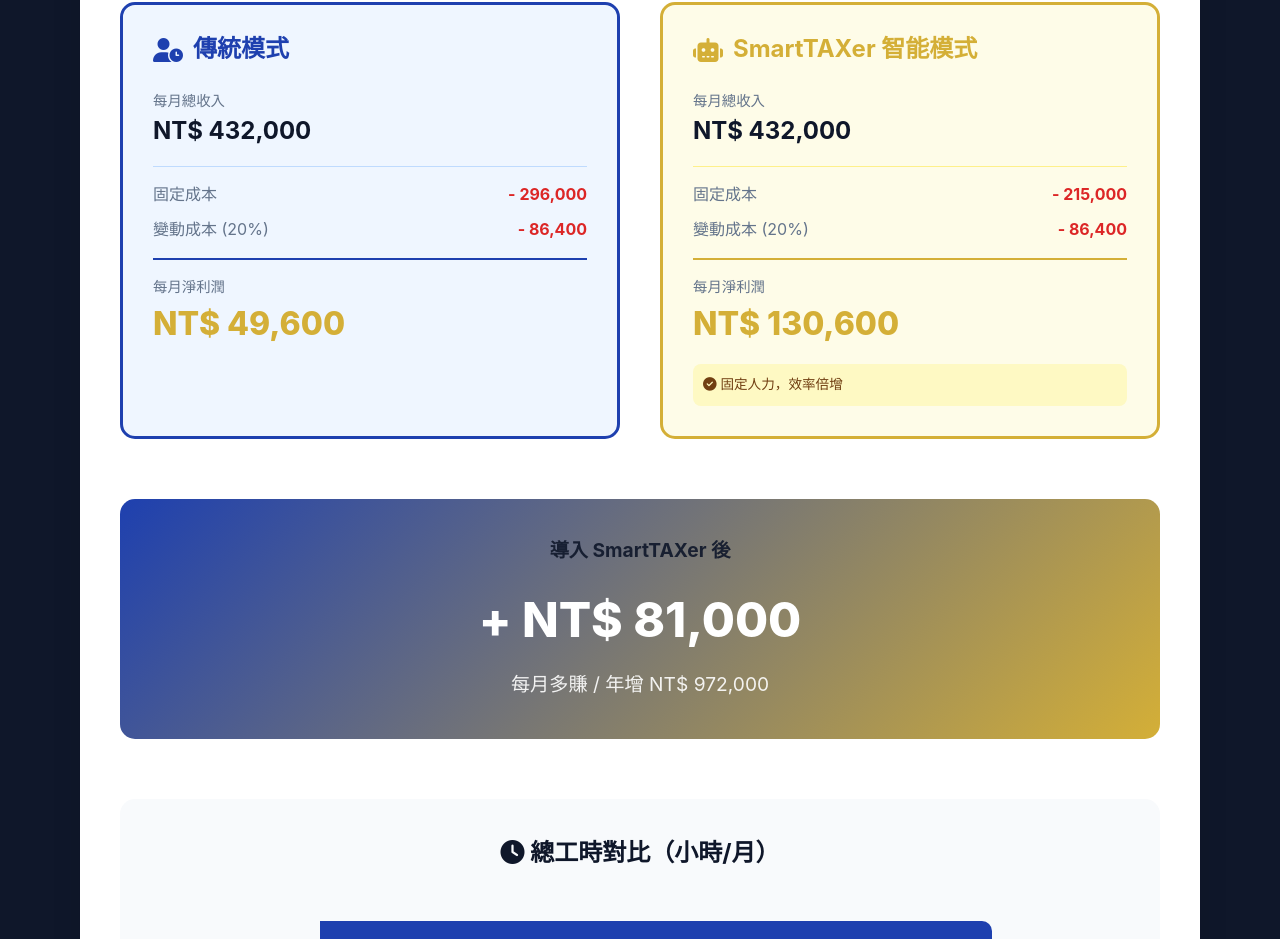
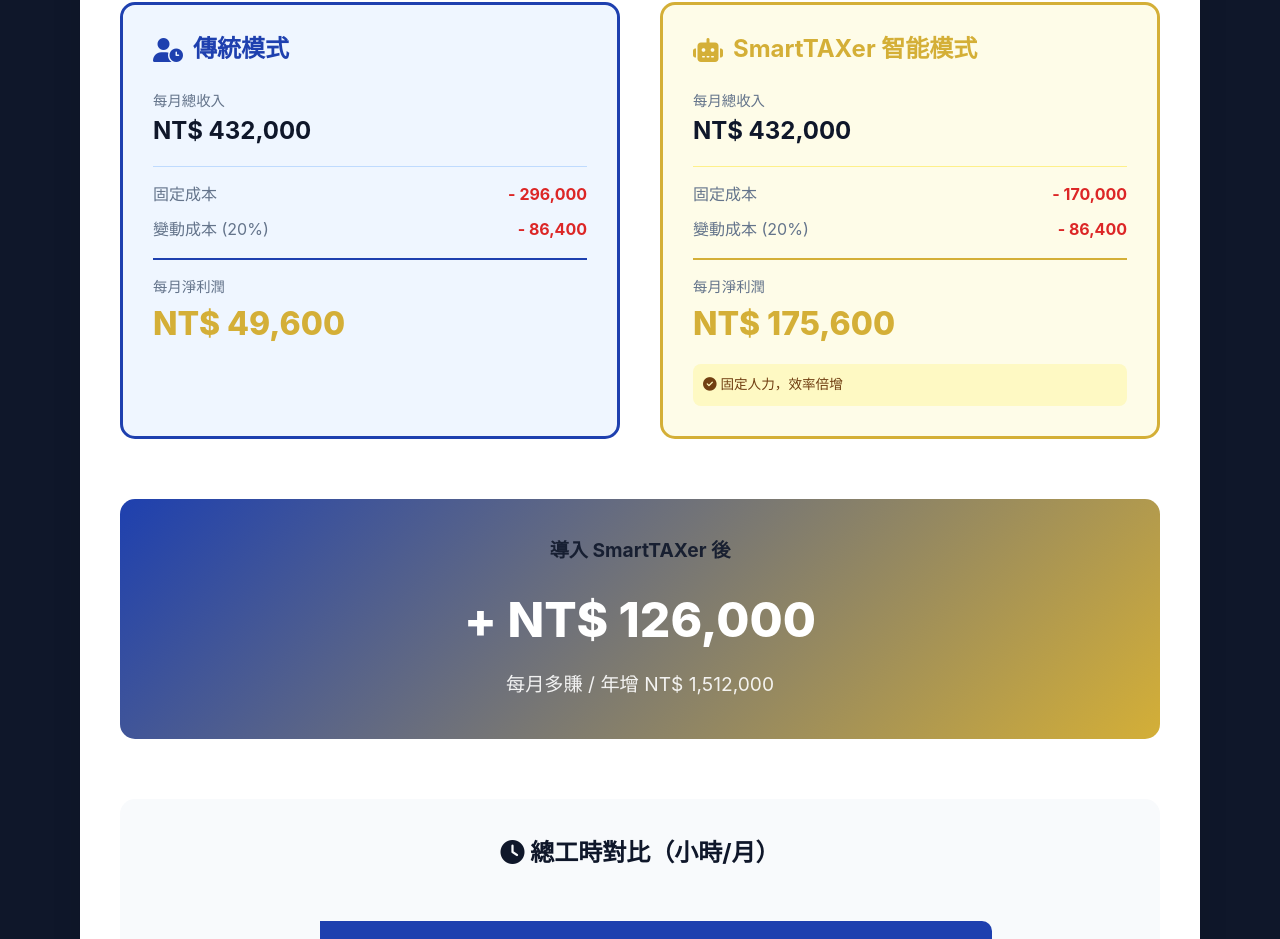
Before and after one commit to lgscvb/20251127-ai-tax, a React (Vite) app: page / in a window 1280 px wide. Shown: the part 4733-5672 px from the top of the page. Built offline with nearby package versions, Linux system fonts and the light colour scheme.

Commit message:
Update SmartTAXer logic: calculate cost based on 150 clients/person capacity

```diff
--- a/src/components/ROICalculator.jsx
+++ b/src/components/ROICalculator.jsx
@@ -15,8 +15,11 @@
     const totalClients = employees * clientsPerEmployee;
     const revenue = totalClients * feePerClient;
 
-    // Smart Mode
-    const smartFixedCost = employees * salaryPerEmployee + fixedCost;
+    // SmartTAXer Mode
+    // Capacity: 150 clients per employee
+    // Cost is based on REQUIRED employees, assuming excess staff can be reassigned or cost saved
+    const smartEmployees = Math.ceil(totalClients / 150);
+    const smartFixedCost = smartEmployees * salaryPerEmployee + fixedCost;
     const smartVariableCost = revenue * variableCostRatio;
     const smartProfit = revenue - smartFixedCost - smartVariableCost;
     const smartHours = totalClients * 0.5;
```
